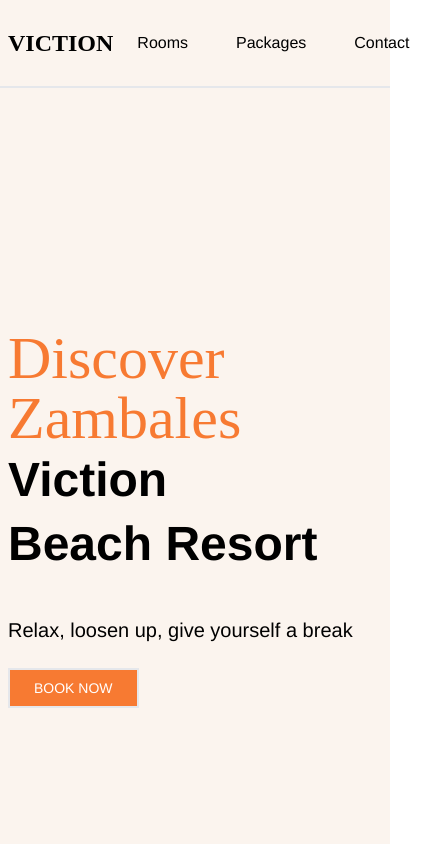
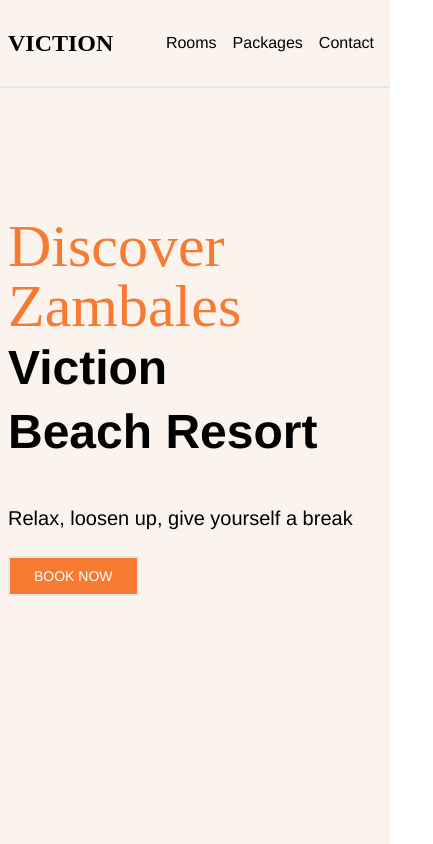
Before and after one commit to briankarlsayen/react-websites, a React (Vite) app: page / in a window 390 px wide. Shown: the top 844 px of the page, 433 px wide, since content can reach past the window. Built offline with nearby package versions, Linux system fonts and the light colour scheme; a web font is replaced by a local one.

Commit message:
update: spacing home

```diff
--- a/src/pages/hotel.jsx
+++ b/src/pages/hotel.jsx
@@ -35,9 +35,9 @@ function hotel() {
         <div className='flex items-center justify-end'>
           <div className='hotel-nav-container'>
             <ul>
-              <li className='px-6'>Rooms</li>
-              <li className='px-6'>Packages</li>
-              <li className='px-6'>Contact</li>
+              <li>Rooms</li>
+              <li>Packages</li>
+              <li>Contact</li>
             </ul>
           </div>
           <button className='button-orange md:block hidden'>BOOK NOW</button>
--- a/src/styles/hotel.css
+++ b/src/styles/hotel.css
@@ -102,7 +102,11 @@
 }
 
 .hotel-nav ul {
-  @apply flex flex-grow justify-between w-[20rem];
+  @apply flex flex-grow justify-between md:w-[20rem];
+}
+
+.hotel-nav ul li {
+  @apply md:px-6 px-2
 }
 
 .hero-left-text {
@@ -110,7 +114,7 @@
 }
 
 .tagline-container {
-  @apply py-60 ;
+  @apply md:py-60 py-32;
 }
 
 .hero-cursive {
```
Also changed, not shown: 1 other file (tests, documents, lock files or other folders).
